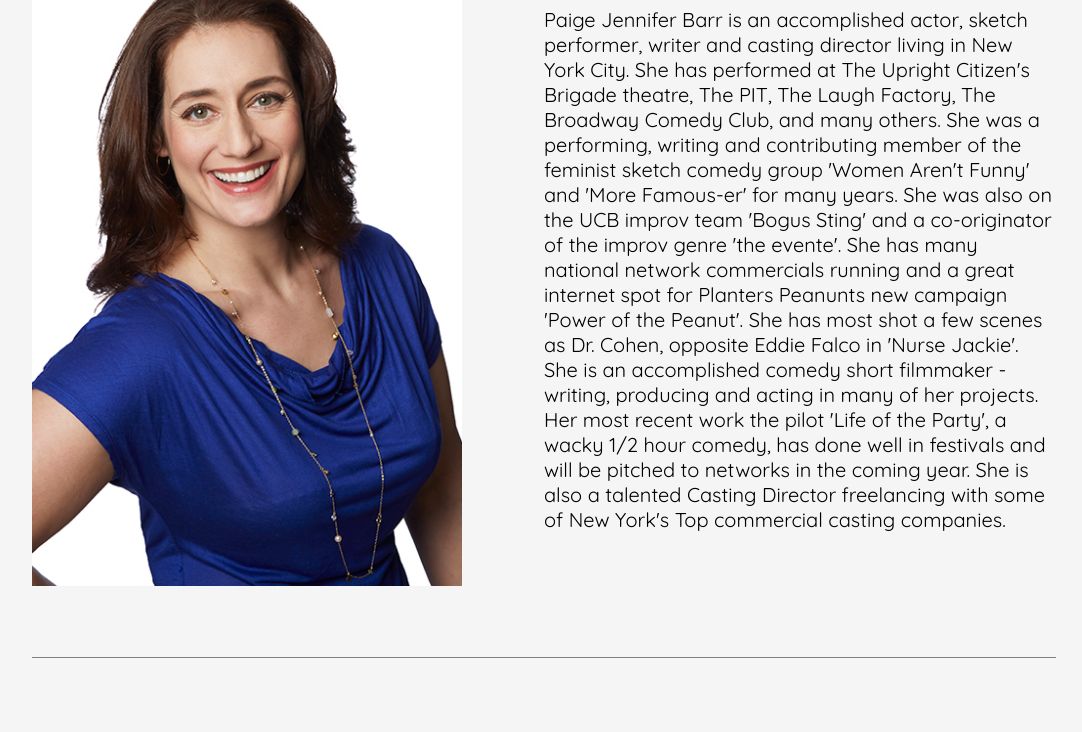
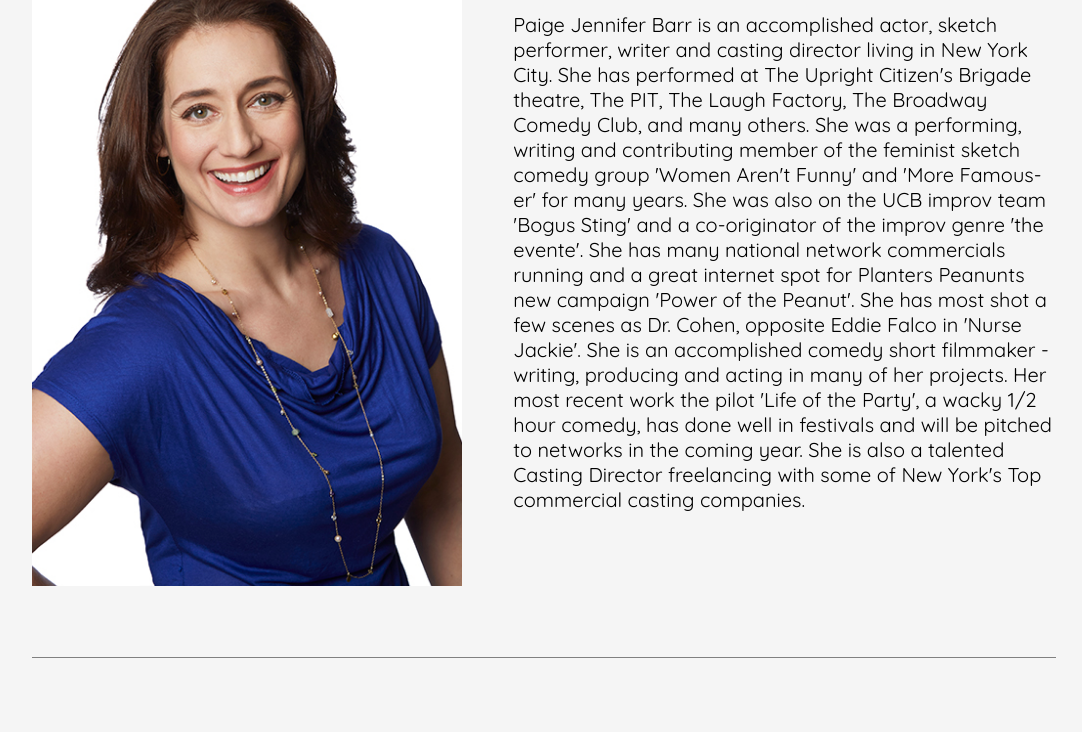
Before and after one commit to amcon/Paige_Barr_Personal, a plain HTML site: page index.html in a window 1280 px wide. Shown: the part 343-1075 px from the top of the page, without its empty margins (96-1178 px from the left). Drawn offline with nearby package versions, Linux system fonts and the light colour scheme; a web font is replaced by a local one.

Commit message:
about page

```diff
--- a/styles.css
+++ b/styles.css
@@ -143,7 +143,7 @@ p {
 
               .about-text {
                 height: 700px;
-                width: 50%;
+                width: 53%;
               }
 
               .about-text p {
```
